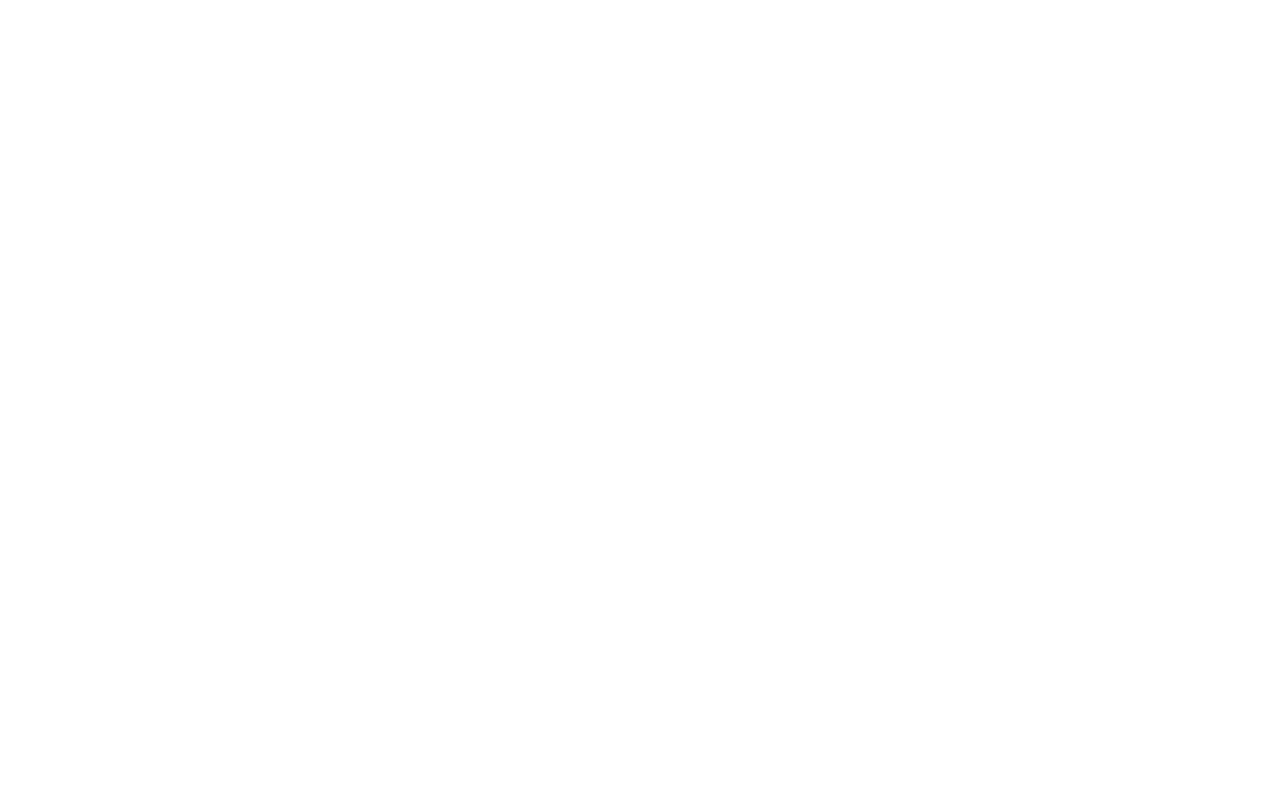
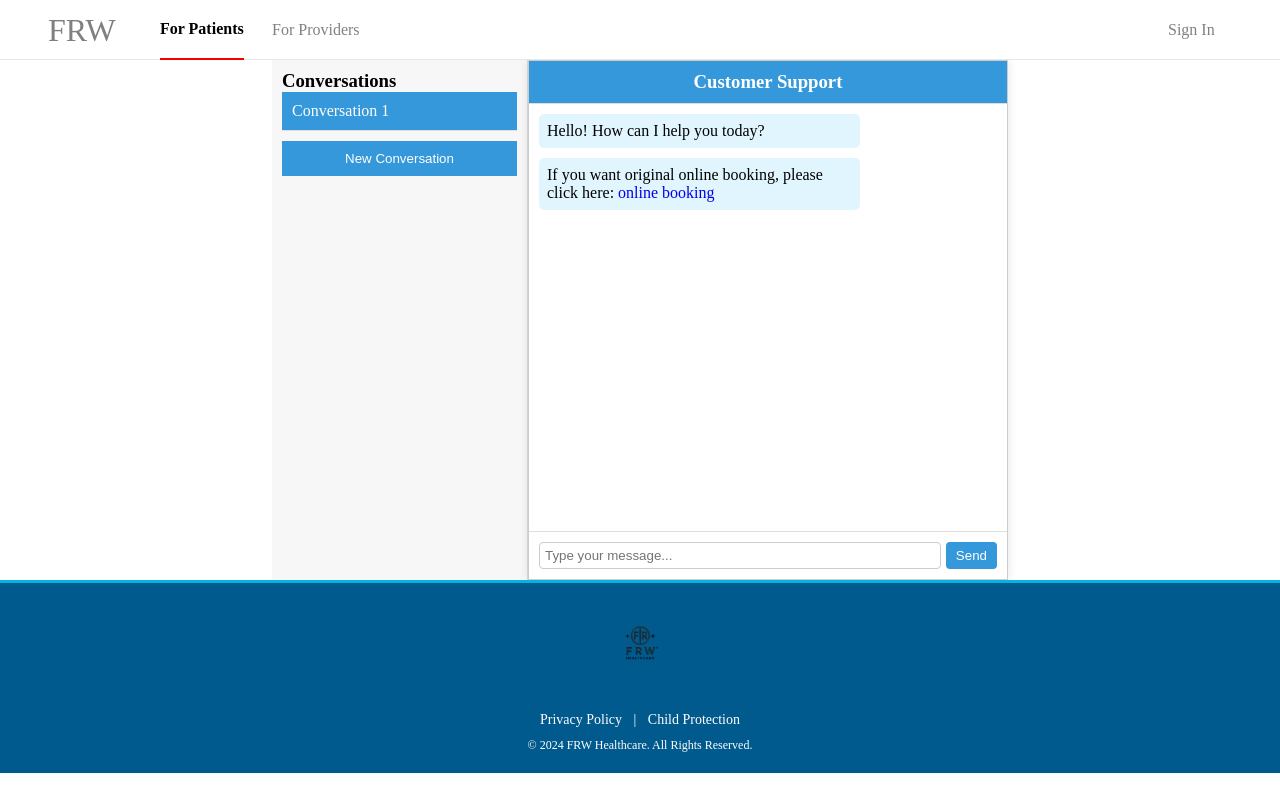
Before and after one commit to preyjk/Double-II, a Vue app in the folder frontend/: page /chatbot in a window 1280 px wide. Before the commit this address had no page. Built offline with nearby package versions, Linux system fonts and the light colour scheme; no server answers; what @fawmi/vue-google-maps would draw is missing.

Commit message:
add chatbot page

```diff
--- a/frontend/src/components/patients/BannerComponent.vue
+++ b/frontend/src/components/patients/BannerComponent.vue
@@ -4,7 +4,7 @@
       <span class="line1">YOUR JOURNEY TO</span><br />
       <span class="line2">WELLNESS BEGINS HERE</span>
     </h1>
-    <div class="play-button-container">
+    <div class="play-button-container" @click="goChatbotPage">
       <div class="play-button">
         <span>&#9658;</span>
       </div>
@@ -15,13 +15,17 @@
 </template>
 
 <script>
-import ChatbotComponent from "../patients/ChatbotComponent.vue";
 export default {
   name: "BannerComponent",
-  components: {
-    ChatbotComponent,
+  components: {},
+  data() {
+    return {};
   },
-  methods: {},
+  methods: {
+    goChatbotPage() {
+      this.$router.push({ name: "Chatbot" });
+    },
+  },
 };
 </script>
 
@@ -45,6 +49,7 @@ export default {
   color: rgb(55, 55, 59);
   text-align: center;
   filter: saturate(1.2) brightness(1.1);
+  position: relative;
 }
 
 .hero-title {
@@ -67,7 +72,9 @@ export default {
   cursor: pointer;
   animation: pulse 2s infinite;
 }
-
+.play-button:hover {
+  background-color: rgba(95, 165, 239, 0.6);
+}
 .play-button span {
   font-size: 2rem;
   color: white;
@@ -87,6 +94,15 @@ export default {
   margin-top: 10px;
   font-size: 1.2rem;
   text-shadow: 1px 1px 1.5px rgba(0, 0, 0, 0.7);
+}
+
+.chatbot-container {
+  position: absolute;
+  top: 50%;
+  left: 50%;
+  transform: translate(-50%, -50%);
+  padding: 20px;
+  max-width: 80%;
 }
 
 @keyframes pulse {
@@ -110,4 +126,14 @@ export default {
     transform: translateY(-10px);
   }
 }
+
+.fade-enter-active,
+.fade-leave-active {
+  transition: opacity 0.5s ease;
+}
+
+.fade-enter,
+.fade-leave-to {
+  opacity: 0;
+}
 </style>
--- a/frontend/src/components/patients/ChatbotComponent.vue
+++ b/frontend/src/components/patients/ChatDialogueComponent.vue
@@ -1,6 +1,5 @@
 <template>
   <div>
-    <p class="slogan">Save Time, Save Life</p>
     <div class="chat-window">
       <div class="chat-header">
         <h3>Customer Support</h3>
@@ -101,11 +100,6 @@ export default {
 </script>
 
 <style scoped>
-.slogan {
-  font-size: 48px;
-  padding: 70px;
-}
-
 .chat-window {
   width: 480px;
   height: 520px;
@@ -115,7 +109,6 @@ export default {
   justify-content: space-between;
   background-color: white;
   box-shadow: 0 0 10px rgba(0, 0, 0, 0.1);
-  margin-left: 70px;
 }
 
 .chat-header {
--- a/frontend/src/router/index.js
+++ b/frontend/src/router/index.js
@@ -2,6 +2,7 @@ import { createRouter, createWebHistory } from "vue-router";
 import HomePage from "../views/patients/HomePage.vue";
 import BookingPage from "../views/patients/BookingPage.vue";
 import PersonalProfilePage from "../views/patients/PersonalProfilePage.vue";
+import ChatbotPage from "@/views/patients/ChatbotPage.vue";
 import AdminPage from "../views/admin/AdminPage.vue";
 import DashboardPage from "@/views/admin/DashboardPage.vue";
 
@@ -23,6 +24,11 @@ const routes = [
     component: PersonalProfilePage,
   },
   {
+    path: "/chatbot",
+    name: "Chatbot",
+    component: ChatbotPage,
+  },
+  {
     path: "/admin",
     name: "Admin",
     component: AdminPage,
--- /dev/null
+++ b/frontend/src/views/patients/ChatbotPage.vue
@@ -0,0 +1,143 @@
+<template>
+  <div class="container_body">
+    <HeaderComponent class="container_header"></HeaderComponent>
+
+    <div class="main_content">
+      <div class="conversation-list">
+        <h3>Conversations</h3>
+        <ul>
+          <li
+            v-for="(conversation, index) in conversations"
+            :key="index"
+            @click="selectConversation(index)"
+            :class="{ active: index === selectedConversation }"
+          >
+            Conversation {{ index + 1 }}
+          </li>
+        </ul>
+        <button @click="startNewConversation">New Conversation</button>
+      </div>
+
+      <ChatDialogueComponent
+        :messages="currentMessages"
+      ></ChatDialogueComponent>
+    </div>
+
+    <FooterComponent class="container_footer"></FooterComponent>
+  </div>
+</template>
+<script>
+import HeaderComponent from "@/components/common/HeaderComponent.vue";
+import FooterComponent from "@/components/common/FooterComponent.vue";
+import ChatDialogueComponent from "@/components/patients/ChatDialogueComponent.vue";
+
+export default {
+  components: {
+    HeaderComponent,
+    FooterComponent,
+    ChatDialogueComponent,
+  },
+  data() {
+    return {
+      conversations: [
+        {
+          messages: [
+            { text: "Hello! How can I help you today?", sender: "support" },
+          ],
+        },
+      ],
+      selectedConversation: 0,
+    };
+  },
+  computed: {
+    currentMessages() {
+      return this.conversations[this.selectedConversation].messages;
+    },
+  },
+  methods: {
+    startNewConversation() {
+      this.conversations.push({
+        messages: [{ text: "New conversation started.", sender: "support" }],
+      });
+      this.selectedConversation = this.conversations.length - 1;
+    },
+    selectConversation(index) {
+      this.selectedConversation = index;
+    },
+  },
+};
+</script>
+<style scoped>
+.container_body {
+  display: flex;
+  width: 100%;
+  flex-direction: column;
+  justify-content: center;
+  align-items: center;
+}
+
+.container_header,
+.container_footer {
+  display: flex;
+  width: 100%;
+  align-items: center;
+}
+
+.main_content {
+  display: flex;
+  width: 100%;
+  justify-content: center;
+}
+
+.conversation-list {
+  width: 20%;
+  background-color: #f7f7f7;
+  border-right: 1px solid #ddd;
+  padding: 10px;
+}
+
+.conversation-list h3 {
+  margin-top: 0;
+}
+
+.conversation-list ul {
+  list-style-type: none;
+  padding: 0;
+}
+
+.conversation-list li {
+  padding: 10px;
+  cursor: pointer;
+  border-bottom: 1px solid #ddd;
+}
+
+.conversation-list li.active {
+  background-color: #3498db;
+  color: white;
+}
+
+.conversation-list button {
+  width: 100%;
+  padding: 10px;
+  margin-top: 10px;
+  background-color: #3498db;
+  color: white;
+  border: none;
+  cursor: pointer;
+}
+
+.conversation-list button:hover {
+  background-color: #2980b9;
+}
+
+.chat-window {
+  width: 80%;
+  height: 520px;
+  border: 1px solid #ccc;
+  display: flex;
+  flex-direction: column;
+  justify-content: space-between;
+  background-color: white;
+  box-shadow: 0 0 10px rgba(0, 0, 0, 0.1);
+}
+</style>
```
